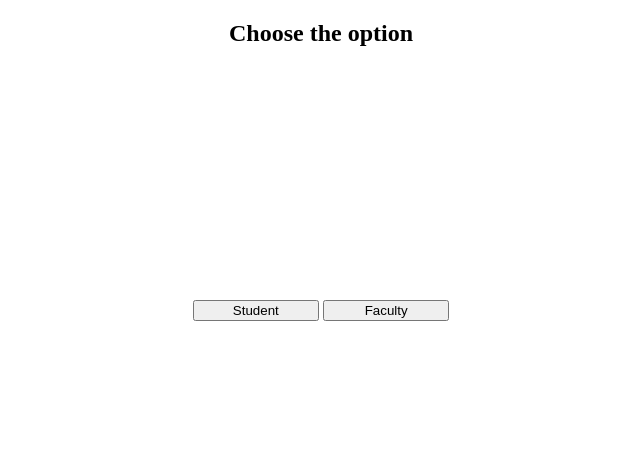
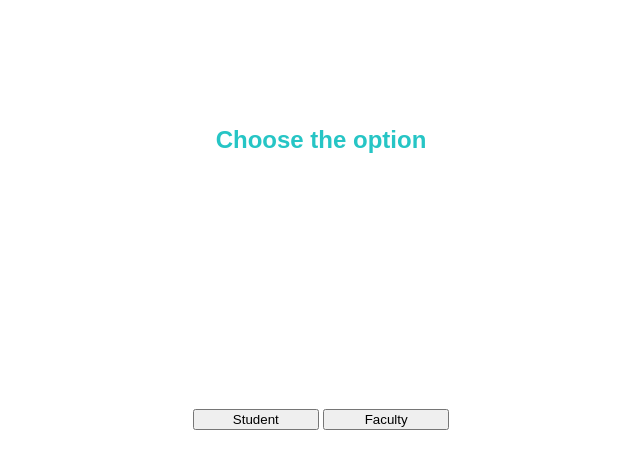
Before and after one commit to PiyushKapoor-14012003/Web-Technology-Lab, a plain HTML site: page 3rd-Year/Experiment 2/index.html in a window 1280 px wide. Shown: the whole page, without its empty margins (319-959 px from the left). Drawn offline with Linux system fonts and the light colour scheme.

Commit message:
modified:   3rd-Year/Experiment 2/index.html

```diff
--- a/3rd-Year/Experiment 2/index.html
+++ b/3rd-Year/Experiment 2/index.html
@@ -3,10 +3,12 @@
 <head>
     <meta charset="UTF-8">
     <meta name="viewport" content="width=device-width, initial-scale=1.0">
-    <title>Buttons Example</title>
+    <title>Forms</title>
 </head>
 <body>
-    <div style="text-align: center;"><h2>Choose the option</h2></div>
+    <div style="text-align: center; margin-top: 10%;">
+        <h2 style="font-family: Arial, sans-serif; height: 30px; color: #26c5c5;">Choose the option</h2>
+    </div>
     <div style="text-align: center; margin-top: 20%;">
         <button id="studentButton" onclick="location.href='student.html'" style="width: 10%; height: 20%;">Student</button>
         <button id="facultyButton" onclick="location.href='faculty.html'" style="width: 10%; height: 20%;">Faculty</button>
```
